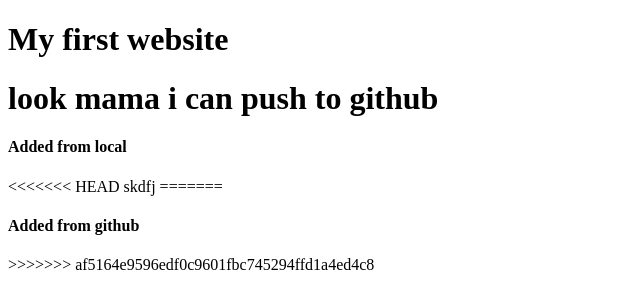
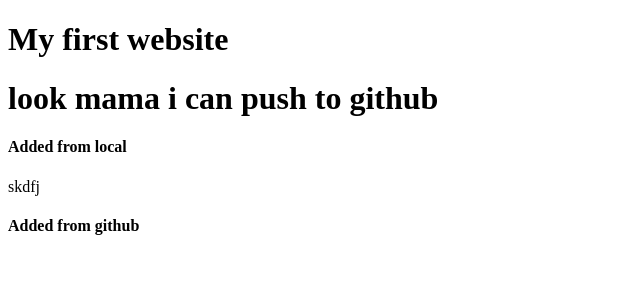
Before and after one commit to showravdas11/Showrav-das, a plain HTML site: page index.html in a window 1280 px wide. Shown: the whole page, without its empty margins (0-640 px from the left). Drawn offline with Linux system fonts and the light colour scheme.

Commit message:
new-design branch added

```diff
--- a/index.html
+++ b/index.html
@@ -9,11 +9,8 @@
     <h1>My first website</h1>
     <h1> look mama i can push to github</h1>
     <h4>Added from local</h4>
-<<<<<<< HEAD
     skdfj
-=======
     <h4>Added from github</h4>
 
->>>>>>> af5164e9596edf0c9601fbc745294ffd1a4ed4c8
 </body>
 </html>
```
